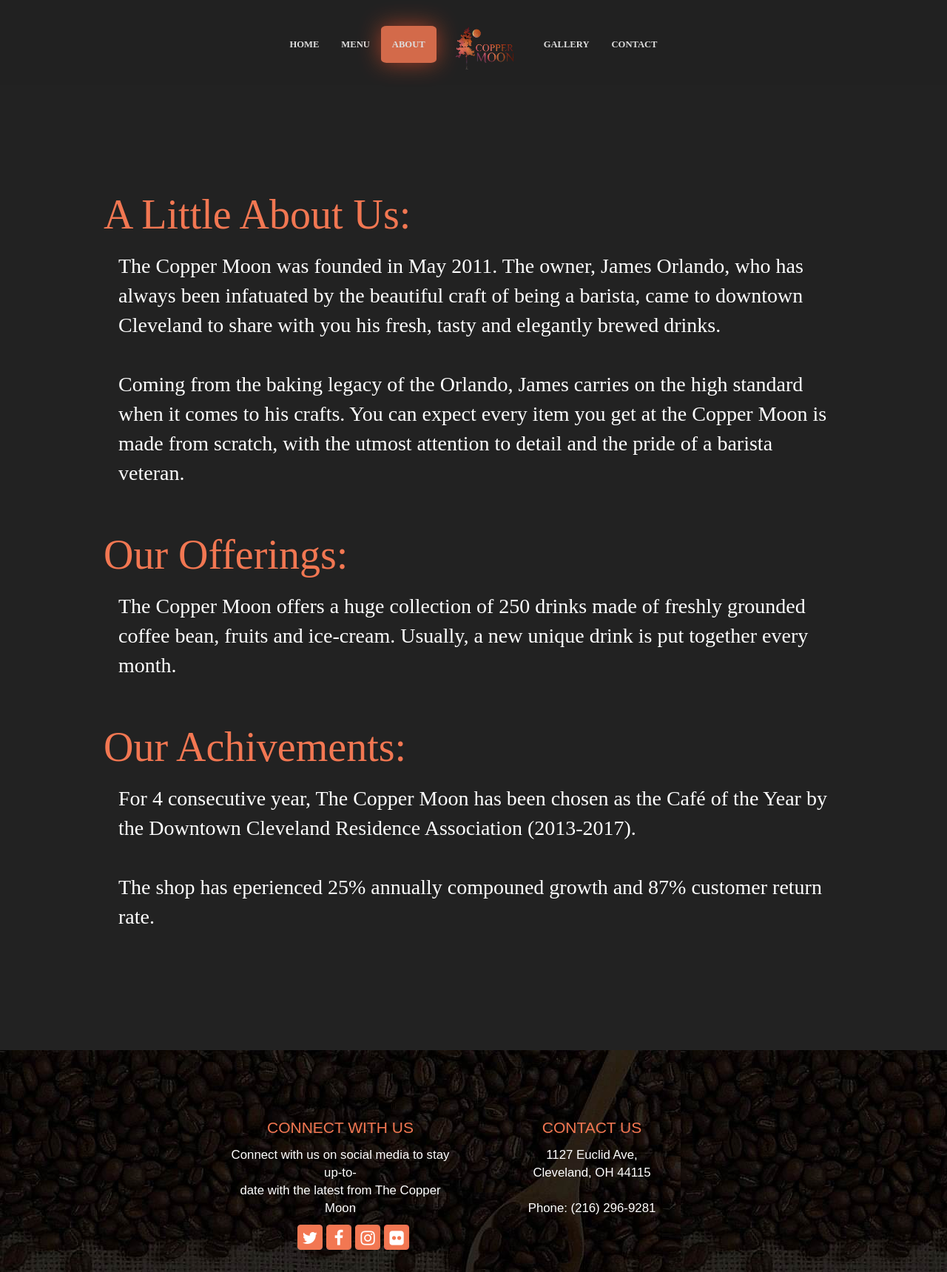
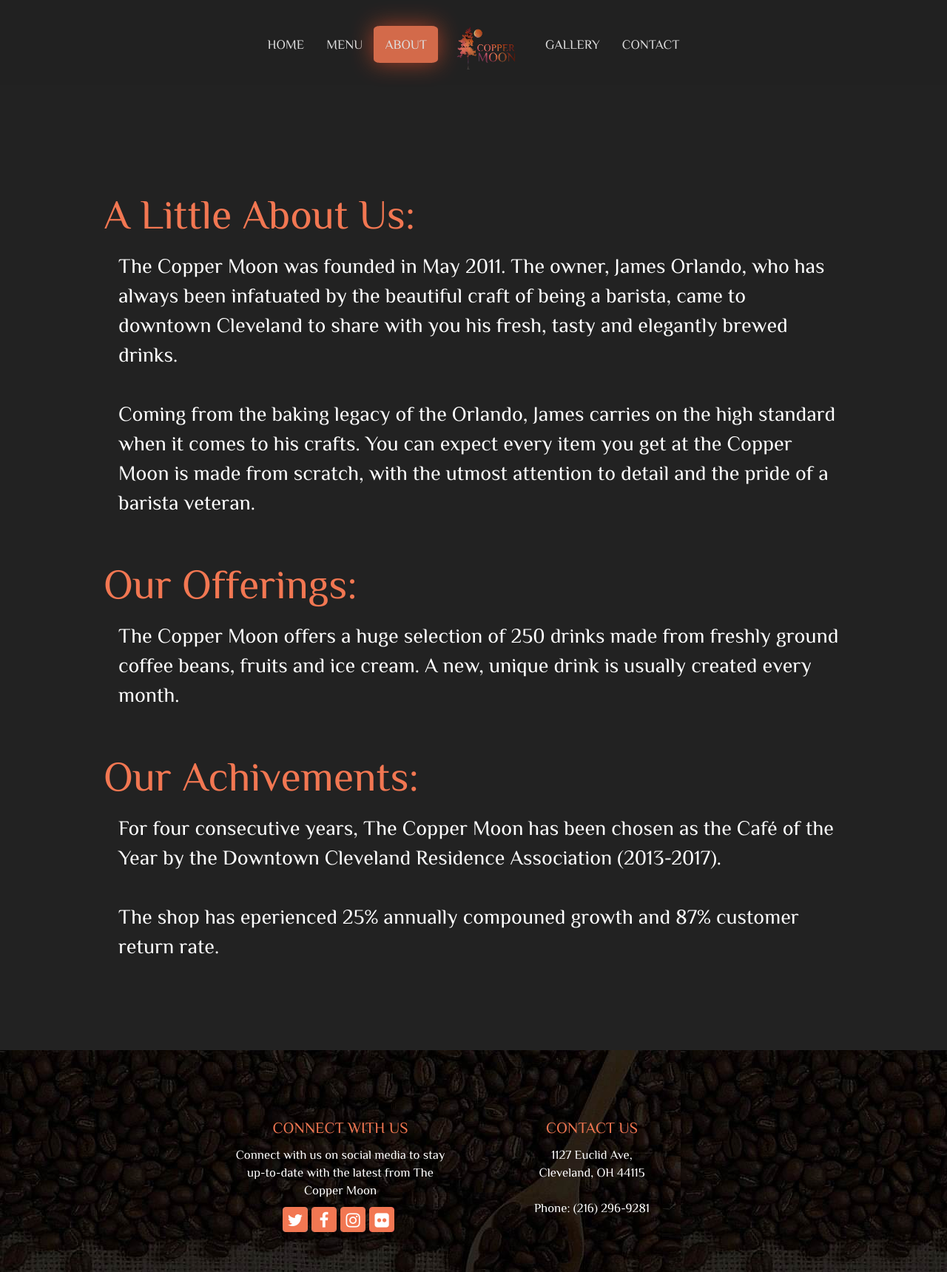
Before and after one commit to NamHongDo/CIS408FinalProject, a PHP site: page /about.html in a window 1280 px wide. Shown: the whole page at 74% size. Run offline with PHP 8.4, Linux system fonts and the light colour scheme; some libraries are stand-ins or nearby versions.

Commit message:
UI Cleaning
New font (matched from logo image)
Fixed broken nav links
Assorted alterations

```diff
--- a/about.html
+++ b/about.html
@@ -3,7 +3,9 @@
   <head>
     <link rel="stylesheet" type="text/css" href="css/bootstrap.min.css">
     <link rel="stylesheet" type="text/css" href="css/custom.css">
-        <link rel="stylesheet" type="text/css" href="css/bootstrap-social.css">
+    <link rel="stylesheet" type="text/css" href="css/bootstrap-social.css">
+    <link href='//fonts.googleapis.com/css?family=Hind' rel='stylesheet'>
+    <link href='//fonts.googleapis.com/css?family=Philosopher' rel='stylesheet'>
     <script src="https://ajax.googleapis.com/ajax/libs/jquery/3.2.0/jquery.min.js"></script>
     <script src="https://maxcdn.bootstrapcdn.com/bootstrap/3.3.7/js/bootstrap.min.js"></script>
     <link rel="stylesheet" href="https://cdnjs.cloudflare.com/ajax/libs/font-awesome/4.7.0/css/font-awesome.min.css">
@@ -13,7 +15,7 @@
     <nav id='nav_bar' class="navbar navbar-default navbar-fixed-top" role="navigation">
       <div  class="container-fluid" id="myNavbar">
         <ul  class="nav navbar-nav">
-          <li><a href="home.html">HOME</a></li>
+          <li><a href="index.html">HOME</a></li>
           <li><a href="menu.html">MENU</a></li>
           <li class="active"><a href="about.html">ABOUT</a></li>
           <li id='selected'><a><img src="image/CopperMoon.png" style="width:100px;height:100px;"></a>  <li>
@@ -42,8 +44,8 @@
           Our Offerings:
         </div>
         <div  class="offerList">
-          The Copper Moon offers a huge collection of 250 drinks made of freshly grounded coffee bean, fruits and ice-cream. Usually, a new unique drink is
-          put together every month.
+          The Copper Moon offers a huge selection of 250 drinks made from freshly ground coffee beans, fruits and ice cream. A new, unique drink is
+          usually created every month.
         </div>
       </div>
 
@@ -52,7 +54,7 @@
           Our Achivements:
         </div>
         <div class="achieveList">
-          For 4 consecutive year, The Copper Moon has been chosen as the Caf&eacute; of the Year by the Downtown Cleveland Residence Association (2013-2017).<br><br>
+          For four consecutive years, The Copper Moon has been chosen as the Caf&eacute; of the Year by the Downtown Cleveland Residence Association (2013-2017).<br><br>
           The shop has eperienced 25% annually compouned growth and 87% customer return rate.
         </div>
       </div>
@@ -66,7 +68,7 @@
             CONNECT WITH US
           </div>
           <div  class="followUsText">
-            Connect with us on social media to stay up-to-<br>date with the latest from The Copper Moon
+            Connect with us on social media to stay up-to-date with the latest from The Copper Moon
           </div>
 
           <div class="temp" >
--- a/css/custom.css
+++ b/css/custom.css
@@ -45,11 +47,12 @@
 }
 .navbar-default .navbar-nav > li > a {
   color:  #ffffff;
-  font-size: 90%;
-  //font-family: 'Raleway',sans-serif;
-  font-family: Papyrus,Script,serif;
+  /*font-size: 90%;*/
+  /*font-family: 'Raleway',sans-serif;*/
+  font-family: 'Philosopher';
+   font-size: 1.25em;
   padding: 15px;
-  font-weight: 700;
+  /*font-weight: 700;*/
   border-radius:10%;
 }
 
@@ -101,7 +104,7 @@
   //border:3px solid white;
   text-align: center;
   vertical-align: middle;
-  font-family: Papyrus, fantasy;
+  font-family: 'Philosopher';
   color:#f27752;
   font-size: 150%;
 }
@@ -111,7 +114,7 @@
   text-align: center;
   vertical-align: middle;
   margin-top:10px;
-  font-family: Papyrus, fantasy;
+  font-family: 'Philosopher';
   color:#ffffff;
   font-size: 120%;
 }
@@ -126,6 +129,7 @@
   padding-top:10px;
   list-style-type: none;
   display:inline-block;
+  padding-left: 0;
 }
 ul.socialList>li{
   float:left;
@@ -165,7 +169,7 @@
   //border:3px solid white;
   text-align: center;
   vertical-align: middle;
-  font-family: Papyrus, fantasy;
+  font-family: 'Philosopher';
   color:#f27752;
   font-size: 150%;
 }
@@ -174,7 +178,7 @@
   text-align: center;
   vertical-align: middle;
   margin-top:10px;
-  font-family: Papyrus, fantasy;
+  font-family: 'Philosopher';
   color:#ffffff;
   font-size: 120%;
 }
@@ -530,14 +535,14 @@
 }
 
 .historyHeader{
-  font-family:Papyrus,Script,serif;
+  font-family:'Philosopher';
   color:#f27752;
   font-size: 400%;
   padding-top:100px;
 }
 
 .historyList{
-  font-family:Papyrus,Script,serif;
+  font-family:'Philosopher';
   color:#ffffff;
   font-size: 200%;
   padding-top:10px;
@@ -545,14 +550,14 @@
 }
 
 .offerHeader{
-  font-family:Papyrus,Script,serif;
+  font-family:'Philosopher';
   color:#f27752;
   font-size: 400%;
   padding-top: 50px;
 }
 
 .offerList{
-  font-family:Papyrus,Script,serif;
+  font-family:'Philosopher';
   color:#ffffff;
   font-size: 200%;
   padding-top:10px;
@@ -560,14 +565,14 @@
 }
 
 .achieveHeader{
-  font-family:Papyrus,Script,serif;
+  font-family:'Philosopher';
   color:#f27752;
   font-size: 400%;
   padding-top: 50px;
 }
 
 .achieveList{
-  font-family:Papyrus,Script,serif;
+  font-family:'Philosopher';
   color:#ffffff;
   font-size: 200%;
   padding-top:10px;
--- a/getItems.php
+++ b/getItems.php
@@ -13,7 +13,7 @@
   while($row=mysqli_fetch_assoc($result))
   {
       echo "<a href=# onclick=getData(this.innerHTML);>" .$row['DName']. "</a>";
-      echo "<br>";
+    //   echo "<br>";
   }
   mysqli_close($con);
   ?>
```
Also changed, not shown: other parts of css/custom.css (+46 -38 lines), contact.html (+5 -3 lines), gallery.html (+6 -4 lines), index.html (renamed from home.html, +5 -3 lines), menu.html (+5 -3 lines).
